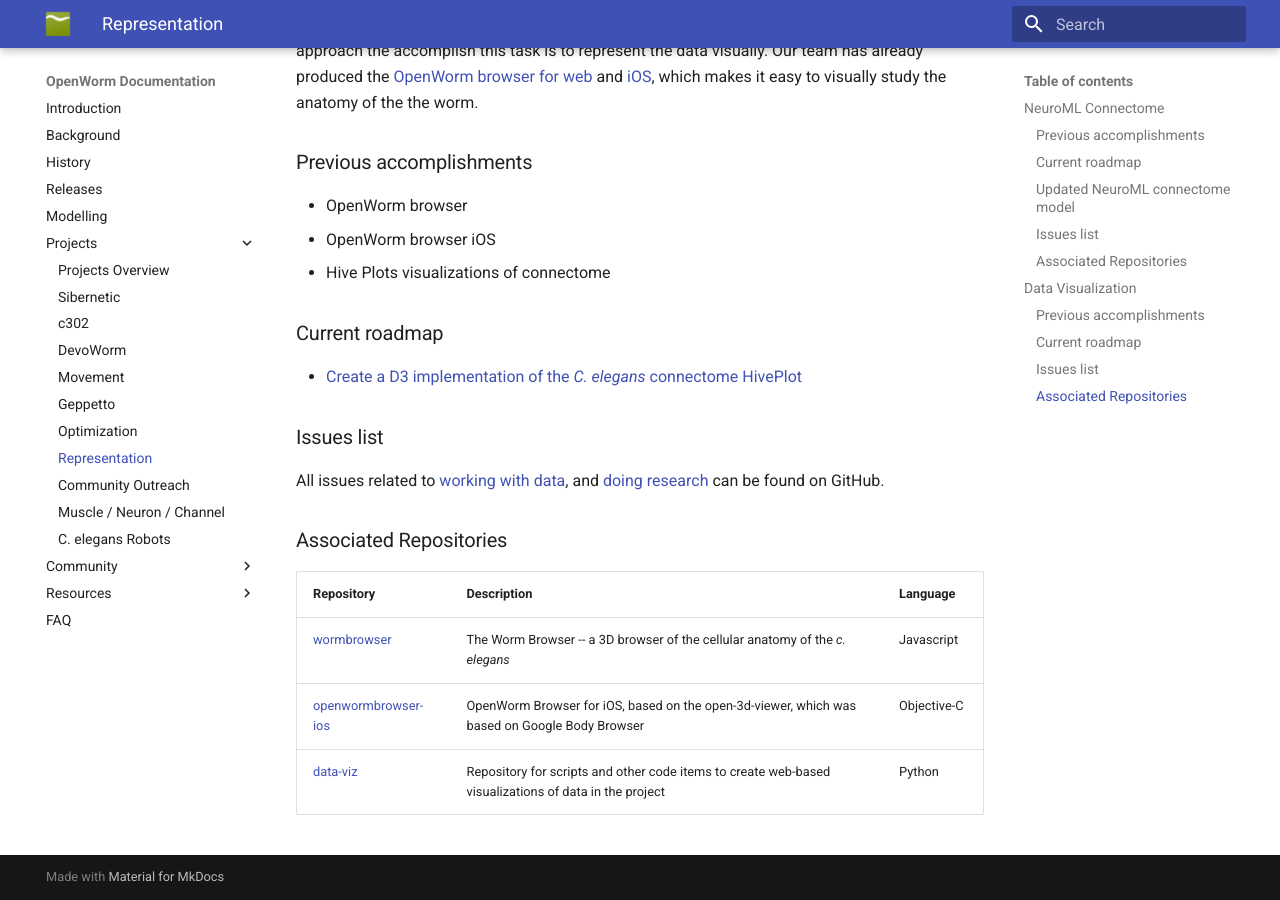
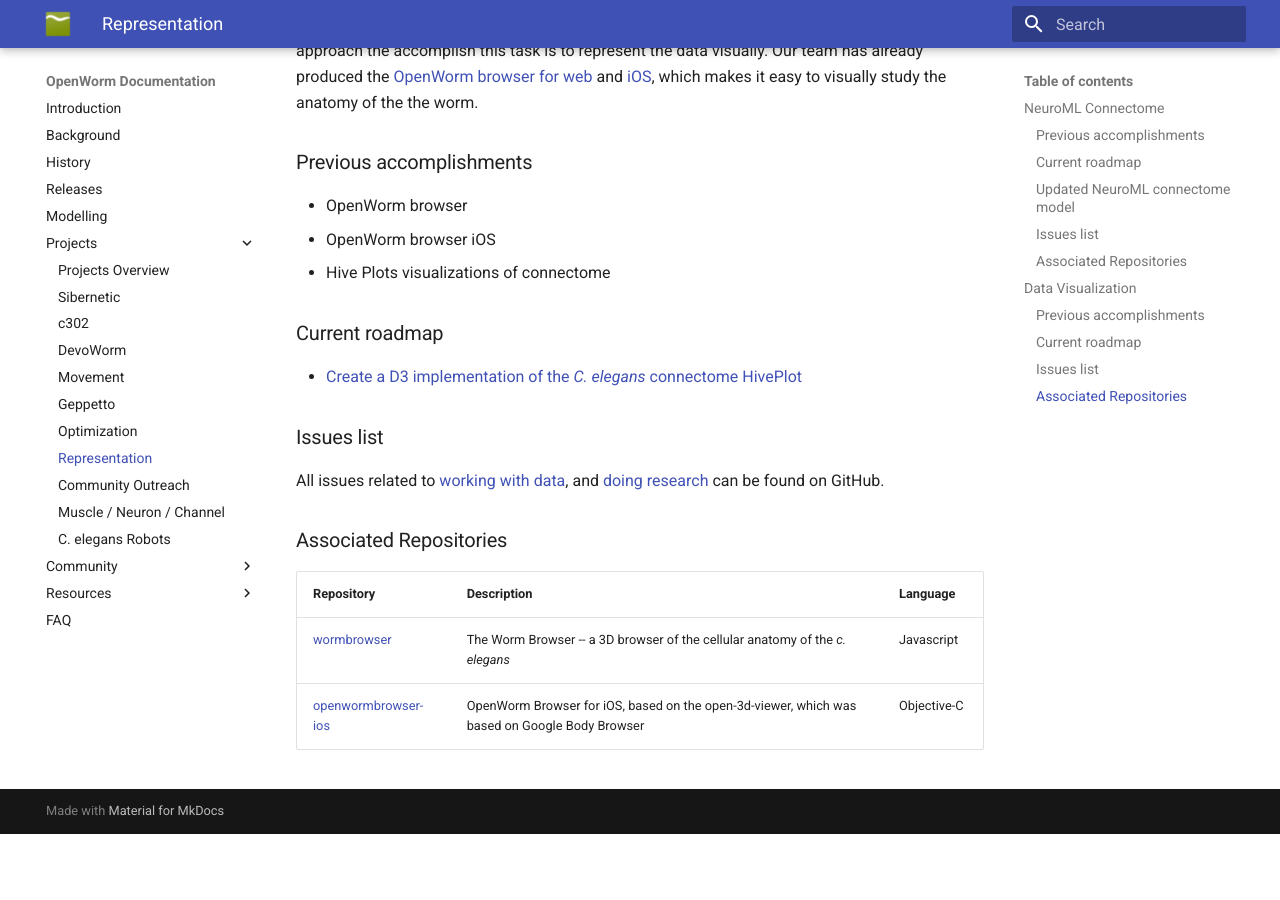
Before and after one commit to openworm/openworm_docs, an MkDocs documentation site: the page built from docs/Projects/datarep.md, in a window 1280 px wide and 900 px high, scrolled down 2678 px. Built offline with MkDocs 1.6.1 and Material for MkDocs 9.7.7, drawn with Linux system fonts in a browser that asks for light colours; after the commit the page ends 3512 px from its top, so only the background shows below that.

Commit message:
Datarep: removed unused section

```diff
--- a/docs/Projects/datarep.md
+++ b/docs/Projects/datarep.md
@@ -88,4 +88,3 @@
 ------------ | ------------- | ------------
 <a href="https://github.com/openworm/wormbrowser">wormbrowser</a> | The Worm Browser -- a 3D browser of the cellular anatomy of the <em>c. elegans<em> | Javascript
 <a href="https://github.com/openworm/openwormbrowser-ios">openwormbrowser-ios</a> | OpenWorm Browser for iOS, based on the open-3d-viewer, which was based on Google Body Browser | Objective-C
-<a href="https://github.com/openworm/data-viz">data-viz</a> | Repository for scripts and other code items to create web-based visualizations of data in the project | Python
```
